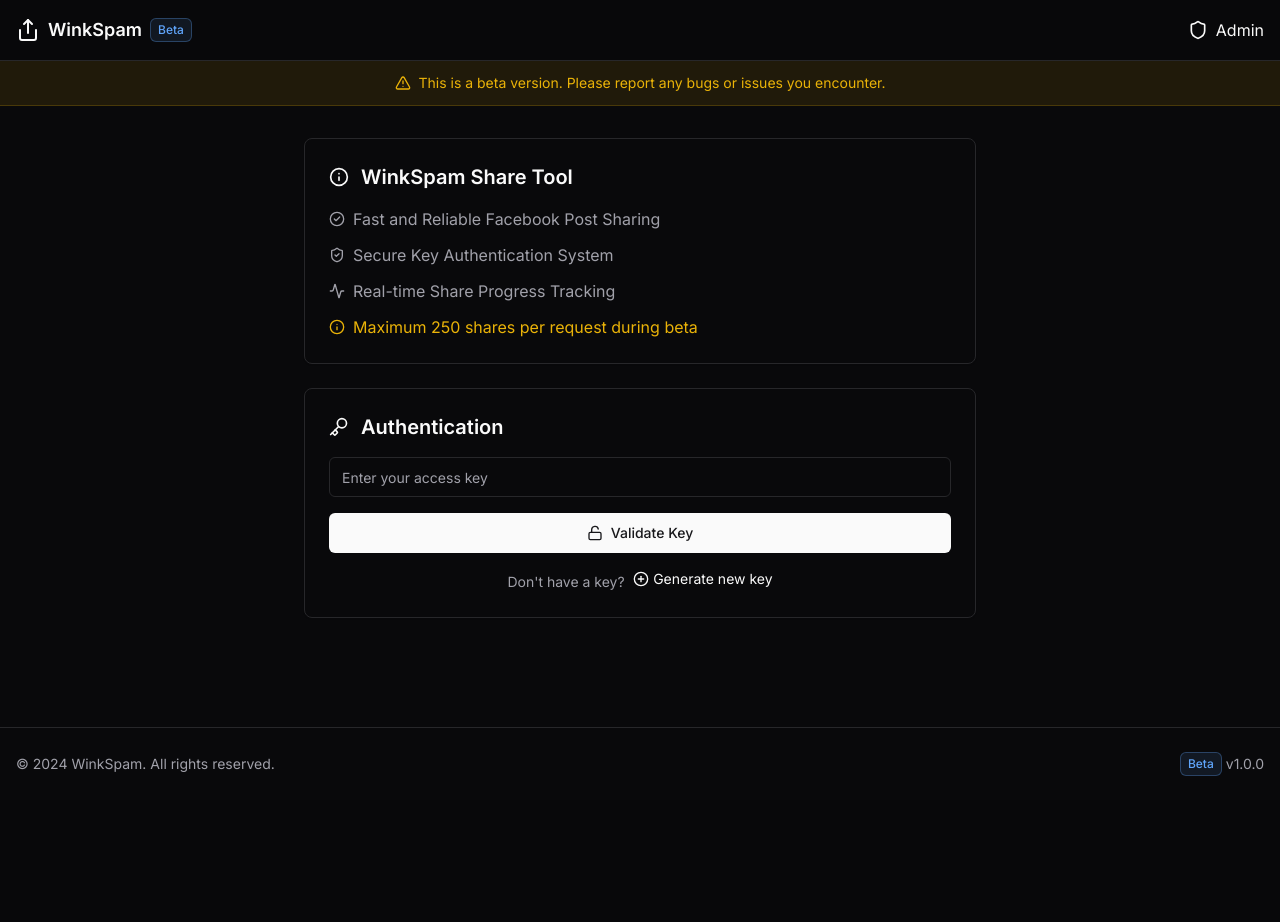
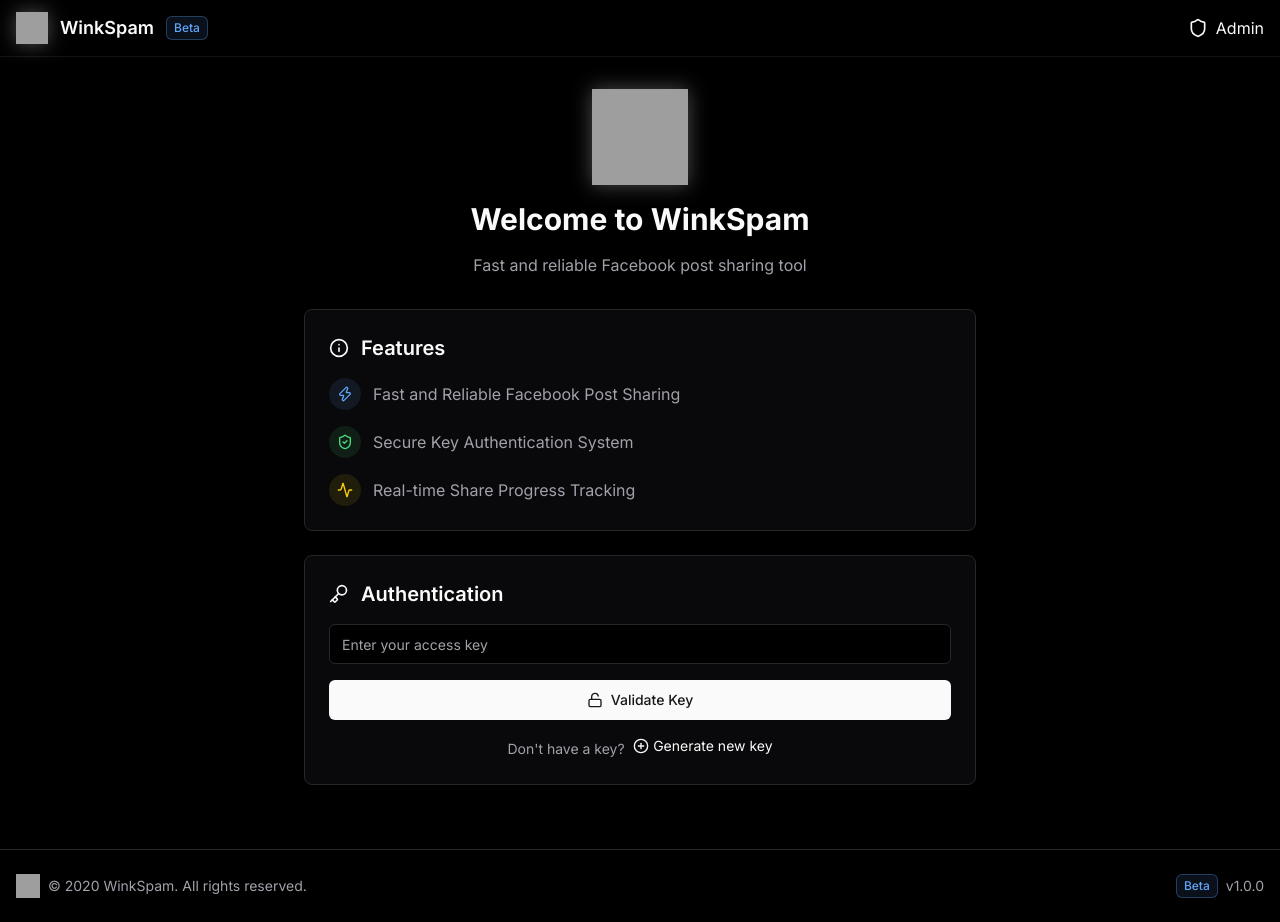
Before and after one commit to marlonjubiar/WinkSpam, a Flask app: template templates/index.html in a window 1280 px wide. Before the commit the page ends 776 px from the top, so only its background shows below. Run offline with Flask 3, Linux system fonts and the light colour scheme; the template is opened without the code that fills it: most values are stand-ins (such as "Sample title", 1, 10 or a date in 2020); some libraries are stand-ins or nearby versions; grey boxes are pictures that could not be loaded.

Commit message:
Update index.html

```diff
--- a/templates/index.html
+++ b/templates/index.html
@@ -77,7 +77,7 @@
         }
 
         .dark {
-            --background: 240 10% 3.9%;
+            --background: 0 0% 0%;
             --foreground: 0 0% 98%;
             --card: 240 10% 3.9%;
             --card-foreground: 0 0% 98%;
@@ -98,24 +98,42 @@
             --ring: 240 4.9% 83.9%;
         }
 
-        @keyframes pulse {
-            0%, 100% { opacity: 1; }
-            50% { opacity: .7; }
+        .logo-shadow {
+            filter: drop-shadow(0 0 10px rgba(255, 255, 255, 0.3));
         }
 
-        .animate-pulse-slow {
-            animation: pulse 2s cubic-bezier(0.4, 0, 0.6, 1) infinite;
+        @keyframes fadeInUp {
+            from {
+                opacity: 0;
+                transform: translateY(20px);
+            }
+            to {
+                opacity: 1;
+                transform: translateY(0);
+            }
+        }
+
+        .animate-fadeInUp {
+            animation: fadeInUp 0.5s ease-out forwards;
+        }
+
+        .animate-delay-1 {
+            animation-delay: 0.1s;
+        }
+
+        .animate-delay-2 {
+            animation-delay: 0.2s;
         }
     </style>
 </head>
 <body class="bg-background text-foreground font-sans antialiased">
     <div class="min-h-screen flex flex-col">
         <!-- Header -->
-        <header class="border-b border-border sticky top-0 bg-background/95 backdrop-blur supports-[backdrop-filter]:bg-background/60 z-50">
-            <div class="container mx-auto px-4 py-4">
+        <header class="border-b border-border/50 backdrop-blur-sm bg-background/95 sticky top-0 z-50">
+            <div class="container mx-auto px-4 py-3">
                 <div class="flex items-center justify-between">
-                    <div class="flex items-center space-x-2">
-                        <i data-lucide="share" class="h-6 w-6"></i>
+                    <div class="flex items-center space-x-3">
+                        <img src="https://files.catbox.moe/cnsavb.png" alt="WinkSpam Logo" class="h-8 w-8 logo-shadow">
                         <span class="text-lg font-semibold">WinkSpam</span>
                         <span class="inline-flex items-center rounded-md bg-blue-400/10 px-2 py-1 text-xs font-medium text-blue-400 ring-1 ring-inset ring-blue-400/30">Beta</span>
                     </div>
@@ -127,47 +145,46 @@
             </div>
         </header>
 
-        <!-- Beta Warning Banner -->
-        <div class="bg-yellow-500/10 border-b border-yellow-500/20">
-            <div class="container mx-auto px-4 py-3">
-                <div class="flex items-center justify-center space-x-2 text-sm text-yellow-500">
-                    <i data-lucide="alert-triangle" class="h-4 w-4"></i>
-                    <p>This is a beta version. Please report any bugs or issues you encounter.</p>
-                </div>
-            </div>
-        </div>
-
         <!-- Main Content -->
         <main class="flex-1 container mx-auto px-4 py-8">
             <div class="max-w-2xl mx-auto space-y-6">
+                <!-- Welcome Section -->
+                <div class="text-center space-y-4 mb-8 animate-fadeInUp">
+                    <img src="https://files.catbox.moe/cnsavb.png" alt="WinkSpam Logo" class="h-24 w-24 mx-auto logo-shadow">
+                    <h1 class="text-3xl font-bold">Welcome to WinkSpam</h1>
+                    <p class="text-muted-foreground">Fast and reliable Facebook post sharing tool</p>
+                </div>
+
                 <!-- Tool Info -->
-                <div class="rounded-lg border border-border bg-card p-6 shadow-sm">
+                <div class="rounded-lg border border-border bg-card p-6 shadow-lg animate-fadeInUp animate-delay-1">
                     <div class="flex items-center space-x-3 mb-4">
                         <i data-lucide="info" class="h-5 w-5"></i>
-                        <h2 class="text-xl font-semibold">WinkSpam Share Tool</h2>
+                        <h2 class="text-xl font-semibold">Features</h2>
                     </div>
-                    <div class="space-y-3 text-muted-foreground">
-                        <div class="flex items-center space-x-2">
-                            <i data-lucide="check-circle-2" class="h-4 w-4 flex-shrink-0"></i>
+                    <div class="space-y-4 text-muted-foreground">
+                        <div class="flex items-center space-x-3">
+                            <div class="h-8 w-8 rounded-full bg-blue-400/10 flex items-center justify-center">
+                                <i data-lucide="zap" class="h-4 w-4 text-blue-400"></i>
+                            </div>
                             <span>Fast and Reliable Facebook Post Sharing</span>
                         </div>
-                        <div class="flex items-center space-x-2">
-                            <i data-lucide="shield-check" class="h-4 w-4 flex-shrink-0"></i>
+                        <div class="flex items-center space-x-3">
+                            <div class="h-8 w-8 rounded-full bg-green-400/10 flex items-center justify-center">
+                                <i data-lucide="shield-check" class="h-4 w-4 text-green-400"></i>
+                            </div>
                             <span>Secure Key Authentication System</span>
                         </div>
-                        <div class="flex items-center space-x-2">
-                            <i data-lucide="activity" class="h-4 w-4 flex-shrink-0"></i>
+                        <div class="flex items-center space-x-3">
+                            <div class="h-8 w-8 rounded-full bg-yellow-400/10 flex items-center justify-center">
+                                <i data-lucide="activity" class="h-4 w-4 text-yellow-400"></i>
+                            </div>
                             <span>Real-time Share Progress Tracking</span>
-                        </div>
-                        <div class="flex items-center space-x-2 text-yellow-500">
-                            <i data-lucide="info" class="h-4 w-4 flex-shrink-0"></i>
-                            <span>Maximum 250 shares per request during beta</span>
                         </div>
                     </div>
                 </div>
 
                 <!-- Authentication Section -->
-                <div id="keySection" class="rounded-lg border border-border bg-card p-6 shadow-sm">
+                <div id="keySection" class="rounded-lg border border-border bg-card p-6 shadow-lg animate-fadeInUp animate-delay-2">
                     <div class="flex items-center space-x-3 mb-4">
                         <i data-lucide="key" class="h-5 w-5"></i>
                         <h2 class="text-xl font-semibold">Authentication</h2>
@@ -178,7 +195,7 @@
                                    class="w-full h-10 px-3 py-2 rounded-md border border-input bg-background text-sm ring-offset-background placeholder:text-muted-foreground focus:outline-none focus:ring-2 focus:ring-ring focus:ring-offset-2 transition-colors">
                         </div>
                         <button onclick="validateKey()"
-                                class="inline-flex items-center justify-center whitespace-nowrap rounded-md text-sm font-medium transition-colors focus-visible:outline-none focus-visible:ring-2 focus-visible:ring-ring focus-visible:ring-offset-2 disabled:pointer-events-none disabled:opacity-50 bg-primary text-primary-foreground hover:bg-primary/90 h-10 px-4 py-2 w-full">
+                                class="inline-flex items-center justify-center whitespace-nowrap rounded-md text-sm font-medium ring-offset-background transition-colors focus-visible:outline-none focus-visible:ring-2 focus-visible:ring-ring focus-visible:ring-offset-2 disabled:pointer-events-none disabled:opacity-50 bg-primary text-primary-foreground hover:bg-primary/90 h-10 px-4 py-2 w-full">
                             <i data-lucide="unlock" class="h-4 w-4 mr-2"></i>
                             Validate Key
                         </button>
@@ -194,7 +211,7 @@
                 </div>
 
                 <!-- Share Section -->
-                <div id="shareSection" class="hidden rounded-lg border border-border bg-card p-6 shadow-sm">
+                <div id="shareSection" class="hidden rounded-lg border border-border bg-card p-6 shadow-lg">
                     <div class="flex items-center space-x-3 mb-4">
                         <i data-lucide="share-2" class="h-5 w-5"></i>
                         <h2 class="text-xl font-semibold">Share Configuration</h2>
@@ -208,15 +225,15 @@
                                    class="w-full h-10 px-3 py-2 rounded-md border border-input bg-background text-sm ring-offset-background placeholder:text-muted-foreground focus:outline-none focus:ring-2 focus:ring-ring focus:ring-offset-2 transition-colors">
                         </div>
                         <div class="space-y-2">
-                            <label for="shareCount" class="text-sm font-medium leading-none">
-                                Number of Shares
+                            <label for="shareCount" class="text-sm font-medium leading-none flex justify-between">
+                                <span>Number of Shares</span>
+                                <span class="text-muted-foreground" id="maxSharesLabel">Max: 1000</span>
                             </label>
-                            <input type="number" id="shareCount" placeholder="1-250" min="1" max="250"
+                            <input type="number" id="shareCount" placeholder="1-1000" min="1" max="1000"
                                    class="w-full h-10 px-3 py-2 rounded-md border border-input bg-background text-sm ring-offset-background placeholder:text-muted-foreground focus:outline-none focus:ring-2 focus:ring-ring focus:ring-offset-2 transition-colors">
-                            <p class="text-xs text-muted-foreground mt-1">Maximum 250 shares during beta testing</p>
                         </div>
                         <button onclick="startShare()"
-                                class="inline-flex items-center justify-center whitespace-nowrap rounded-md text-sm font-medium transition-colors focus-visible:outline-none focus-visible:ring-2 focus-visible:ring-ring focus-visible:ring-offset-2 disabled:pointer-events-none disabled:opacity-50 bg-primary text-primary-foreground hover:bg-primary/90 h-10 px-4 py-2 w-full">
+                                class="inline-flex items-center justify-center whitespace-nowrap rounded-md text-sm font-medium ring-offset-background transition-colors focus-visible:outline-none focus-visible:ring-2 focus-visible:ring-ring focus-visible:ring-offset-2 disabled:pointer-events-none disabled:opacity-50 bg-primary text-primary-foreground hover:bg-primary/90 h-10 px-4 py-2 w-full">
                             <i data-lucide="play" class="h-4 w-4 mr-2"></i>
                             Start Share Process
                         </button>
@@ -229,13 +246,16 @@
         </main>
 
         <!-- Footer -->
-        <footer class="border-t border-border mt-auto">
+        <footer class="border-t border-border mt-8">
             <div class="container mx-auto px-4 py-6">
                 <div class="flex flex-col sm:flex-row justify-between items-center space-y-2 sm:space-y-0">
+                    <div class="flex items-center space-x-2">
+                        <img src="https://files.catbox.moe/cnsavb.png" alt="WinkSpam Logo" class="h-6 w-6">
                         <p class="text-sm text-muted-foreground">
-                        &copy; 2024 WinkSpam. All rights reserved.
+                            &copy; {{ now().year }} WinkSpam. All rights reserved.
                         </p>
-                    <div class="text-sm text-muted-foreground flex items-center space-x-1">
+                    </div>
+                    <div class="text-sm text-muted-foreground flex items-center space-x-2">
                         <span class="inline-flex items-center rounded-md bg-blue-400/10 px-2 py-1 text-xs font-medium text-blue-400 ring-1 ring-inset ring-blue-400/30">Beta</span>
                         <span>v1.0.0</span>
                     </div>
@@ -244,13 +264,16 @@
         </footer>
     </div>
 
+    <!-- Toast Container for Notifications -->
+    <div id="toast-container" class="fixed bottom-4 right-4 z-50 space-y-2"></div>
+
     <script>
         // Initialize Lucide icons
         lucide.createIcons();
 
         function showStatus(message, isError = false) {
             const statusHtml = `
-                <div class="rounded-lg border border-border bg-card p-6 shadow-sm">
+                <div class="rounded-lg border border-border bg-card p-6 shadow-lg animate-fadeInUp">
                     <div class="flex items-center space-x-3 mb-4">
                         <i data-lucide="${isError ? 'alert-circle' : 'check-circle'}" class="h-5 w-5 ${isError ? 'text-destructive' : 'text-primary'}"></i>
                         <h2 class="text-xl font-semibold">Status Update</h2>
@@ -266,10 +289,38 @@
             status.classList.remove('hidden');
             lucide.createIcons();
 
-            // Scroll to status if on mobile
+            // Scroll into view on mobile
             if (window.innerWidth < 768) {
                 status.scrollIntoView({ behavior: 'smooth', block: 'start' });
             }
+        }
+
+        function showToast(message, type = 'success') {
+            const toast = document.createElement('div');
+            toast.className = `
+                flex items-center space-x-2 rounded-lg border border-border bg-card p-4 shadow-lg
+                ${type === 'success' ? 'text-green-500' : 'text-destructive'}
+                transform transition-all duration-300 opacity-0 translate-y-2
+            `;
+            toast.innerHTML = `
+                <i data-lucide="${type === 'success' ? 'check-circle' : 'alert-circle'}" class="h-5 w-5"></i>
+                <span class="text-sm">${message}</span>
+            `;
+
+            const container = document.getElementById('toast-container');
+            container.appendChild(toast);
+            lucide.createIcons();
+
+            requestAnimationFrame(() => {
+                toast.classList.remove('opacity-0', 'translate-y-2');
+            });
+
+            setTimeout(() => {
+                toast.classList.add('opacity-0', 'translate-y-2');
+                setTimeout(() => {
+                    toast.remove();
+                }, 300);
+            }, 3000);
         }
 
         function generateKey() {
@@ -293,32 +344,32 @@
             });
         }
 
-        let shareInProgress = false;
-
         function showProgress(success, failed, total) {
             const progress = ((success + failed) / total) * 100;
             return `
                 <div class="space-y-4">
-                    <div class="w-full bg-secondary rounded-full h-2.5 overflow-hidden">
+                    <div class="w-full h-2.5 bg-secondary rounded-full overflow-hidden">
                         <div class="bg-primary h-2.5 transition-all duration-500" style="width: ${progress}%"></div>
                     </div>
-                    <div class="grid grid-cols-3 gap-4 text-sm">
-                        <div class="flex flex-col items-center p-2 rounded-md bg-secondary/50 border border-border">
-                            <span class="text-muted-foreground">Success</span>
-                            <span class="text-lg font-semibold text-primary">${success}</span>
+                    <div class="grid grid-cols-3 gap-4">
+                        <div class="flex flex-col items-center p-3 rounded-md bg-secondary/50 border border-border">
+                            <span class="text-muted-foreground text-sm">Success</span>
+                            <span class="text-xl font-semibold text-green-500">${success}</span>
                         </div>
-                        <div class="flex flex-col items-center p-2 rounded-md bg-secondary/50 border border-border">
-                            <span class="text-muted-foreground">Failed</span>
-                            <span class="text-lg font-semibold text-destructive">${failed}</span>
+                        <div class="flex flex-col items-center p-3 rounded-md bg-secondary/50 border border-border">
+                            <span class="text-muted-foreground text-sm">Failed</span>
+                            <span class="text-xl font-semibold text-destructive">${failed}</span>
                         </div>
-                        <div class="flex flex-col items-center p-2 rounded-md bg-secondary/50 border border-border">
-                            <span class="text-muted-foreground">Total</span>
-                            <span class="text-lg font-semibold">${total}</span>
+                        <div class="flex flex-col items-center p-3 rounded-md bg-secondary/50 border border-border">
+                            <span class="text-muted-foreground text-sm">Total</span>
+                            <span class="text-xl font-semibold">${total}</span>
                         </div>
                     </div>
                 </div>
             `;
         }
+
+        let shareInProgress = false;
 
         function validateKey() {
             const key = document.getElementById('key').value;
@@ -334,9 +385,18 @@
                     showStatus(`
                         <div class="flex items-center space-x-2 text-green-500">
                             <i data-lucide="check-circle" class="h-5 w-5"></i>
-                            <span>Key validated successfully</span>
+                            <span>Key validated successfully!</span>
                         </div>
                     `);
+
+                    // Get current token count
+                    $.get('/get_token_count', function(response) {
+                        if (response.status === 'success') {
+                            const maxShares = response.count;
+                            document.getElementById('shareCount').max = maxShares;
+                            document.getElementById('maxSharesLabel').textContent = `Max: ${maxShares}`;
+                        }
+                    });
                 } else {
                     showStatus(`
                         <div class="flex items-center space-x-2">
@@ -353,20 +413,20 @@
 
             const postId = document.getElementById('postId').value;
             const shareCount = parseInt(document.getElementById('shareCount').value);
+            const maxShares = parseInt(document.getElementById('shareCount').max);
 
             if (!postId || !shareCount) {
                 showStatus('Please fill in all fields', true);
                 return;
             }
 
-            if (shareCount < 1 || shareCount > 250) {
-                showStatus('Share count must be between 1 and 250 during beta', true);
+            if (shareCount < 1 || shareCount > maxShares) {
+                showStatus(`Share count must be between 1 and ${maxShares}`, true);
                 return;
             }
 
             shareInProgress = true;
-            let successCount = 0;
-            let failedCount = 0;
+            document.getElementById('shareSection').classList.add('opacity-50', 'pointer-events-none');
 
             showStatus(`
                 <div class="space-y-4">
@@ -374,7 +434,7 @@
                         <i data-lucide="loader-2" class="h-5 w-5 animate-spin"></i>
                         <span>Share process started...</span>
                     </div>
-                    ${showProgress(successCount, failedCount, shareCount)}
+                    ${showProgress(0, 0, shareCount)}
                 </div>
             `);
 
@@ -384,36 +444,42 @@
             })
             .done(function(response) {
                 shareInProgress = false;
+                document.getElementById('shareSection').classList.remove('opacity-50', 'pointer-events-none');
+
                 const message = response.message;
                 const isError = response.status === 'error';
 
                 if (!isError) {
                     const matches = message.match(/Success: (\d+), Failed: (\d+)/);
-                    if (matches) {
-                        successCount = parseInt(matches[1]);
-                        failedCount = parseInt(matches[2]);
-                    }
-                }
+                    const successCount = matches ? parseInt(matches[1]) : 0;
+                    const failedCount = matches ? parseInt(matches[2]) : 0;
+
+                    // Update max shares
+                    const newMaxShares = response.available_tokens || maxShares;
+                    document.getElementById('shareCount').max = newMaxShares;
+                    document.getElementById('maxSharesLabel').textContent = `Max: ${newMaxShares}`;
 
                     showStatus(`
                         <div class="space-y-4">
-                        <div class="flex items-center space-x-2 ${isError ? 'text-destructive' : 'text-primary'}">
-                            <i data-lucide="${isError ? 'alert-circle' : 'check-circle'}" class="h-5 w-5"></i>
+                            <div class="flex items-center space-x-2 text-primary">
+                                <i data-lucide="check-circle" class="h-5 w-5"></i>
                                 <span>${message}</span>
                             </div>
-                        ${!isError ? showProgress(successCount, failedCount, shareCount) : ''}
-                        ${!isError ? `
+                            ${showProgress(successCount, failedCount, shareCount)}
                             <button onclick="resetForm()"
                                     class="inline-flex items-center justify-center whitespace-nowrap rounded-md text-sm font-medium transition-colors focus-visible:outline-none focus-visible:ring-2 focus-visible:ring-ring focus-visible:ring-offset-2 disabled:pointer-events-none disabled:opacity-50 bg-secondary text-secondary-foreground hover:bg-secondary/80 h-10 px-4 py-2 w-full mt-4">
                                 <i data-lucide="refresh-cw" class="h-4 w-4 mr-2"></i>
                                 Start New Share
                             </button>
-                        ` : ''}
                         </div>
                     `);
+                } else {
+                    showStatus(message, true);
+                }
             })
             .fail(function(jqXHR, textStatus, errorThrown) {
                 shareInProgress = false;
+                document.getElementById('shareSection').classList.remove('opacity-50', 'pointer-events-none');
                 showStatus('An error occurred while processing your request. Please try again.', true);
             });
         }
```
Lines whose indentation alone changed are shown as unchanged.
